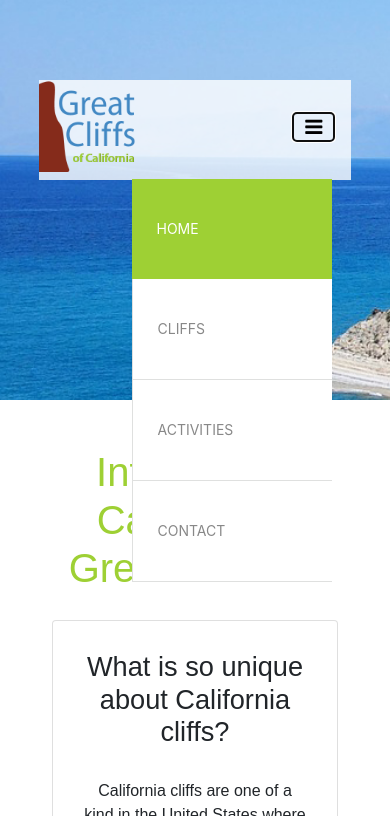
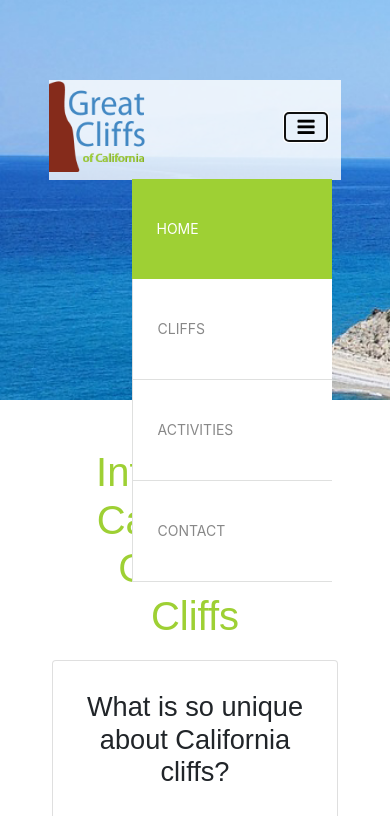
Before and after one commit to voidster/m2-w2-d2-homework, a plain HTML site: page index.html in a window 390 px wide. Both pictures are taken after a click on the button 313 px from the left and 127 px from the top of the page. Shown: the top 816 px of the page. Drawn offline with nearby package versions, Linux system fonts and the light colour scheme.

Commit message:
sections tweak

```diff
--- a/styles.css
+++ b/styles.css
@@ -56,6 +56,10 @@ header {
 
 .navbar-toggler {
   display: none;
+}
+
+nav {
+  z-index: 2;
 }
 
 /* Main */
@@ -172,6 +176,10 @@ footer #nondisclaimer .social .fa-instagram {
 /* Media Queries */
 
 @media (max-width: 576px) {
+  h1 {
+    max-width: 70%;
+    margin: auto;
+  }
   .card-wrapper {
     display: flex;
     justify-content: space-around;
@@ -257,7 +265,7 @@ footer #nondisclaimer .social .fa-instagram {
   }
 
   .main-header {
-    width: 80%;
+    width: 75%;
   }
 
   .navbar-toggler {
@@ -265,14 +273,14 @@ footer #nondisclaimer .social .fa-instagram {
     border: 1px solid grey;
     position: absolute;
     top: 7rem;
-    right: 14%;
+    right: 16%;
   }
 
-  ul {
+  header ul {
     padding: 0;
   }
 
-  ul li {
+  header ul li {
     width: 200px;
   }
 }
```
